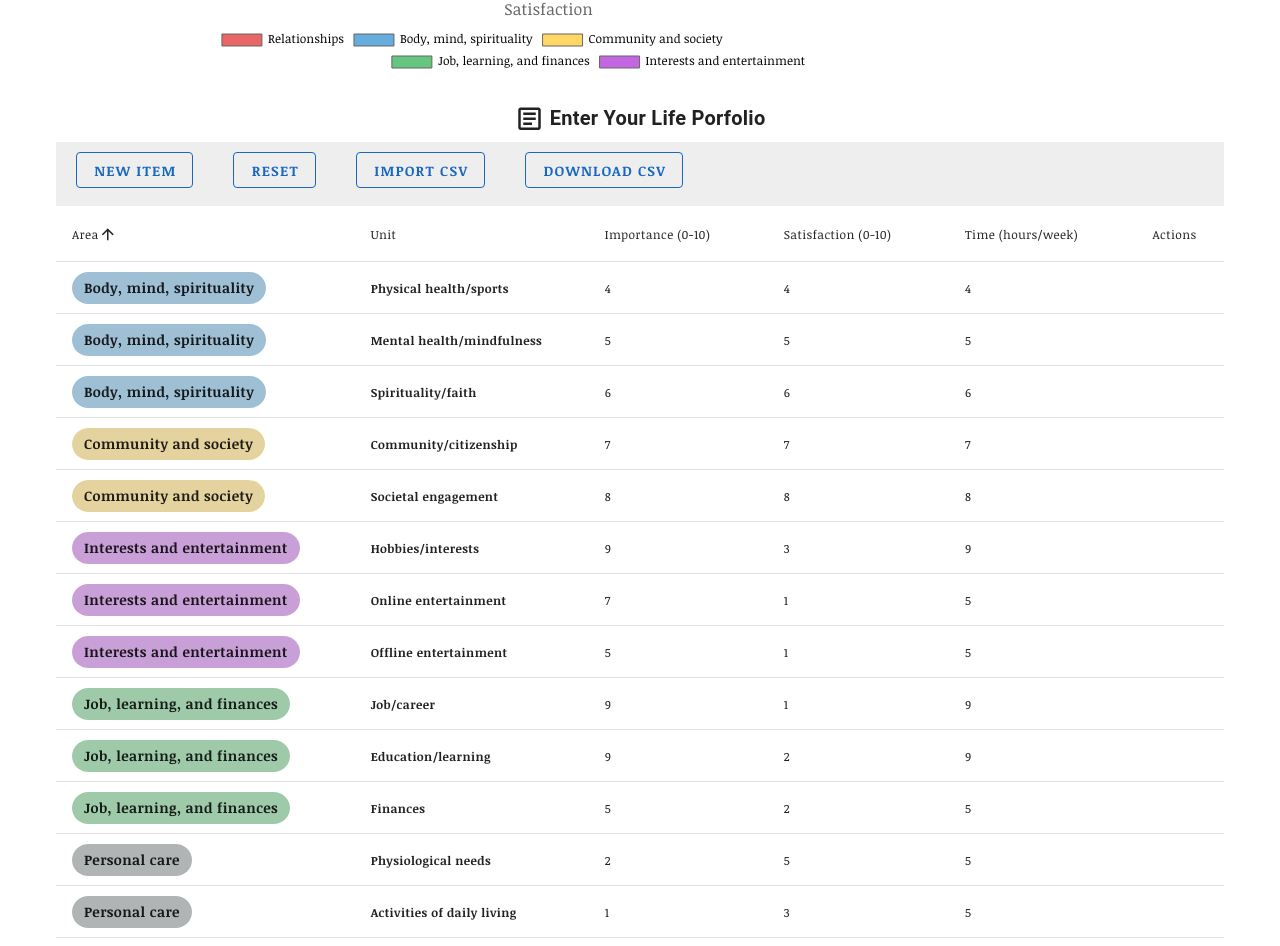
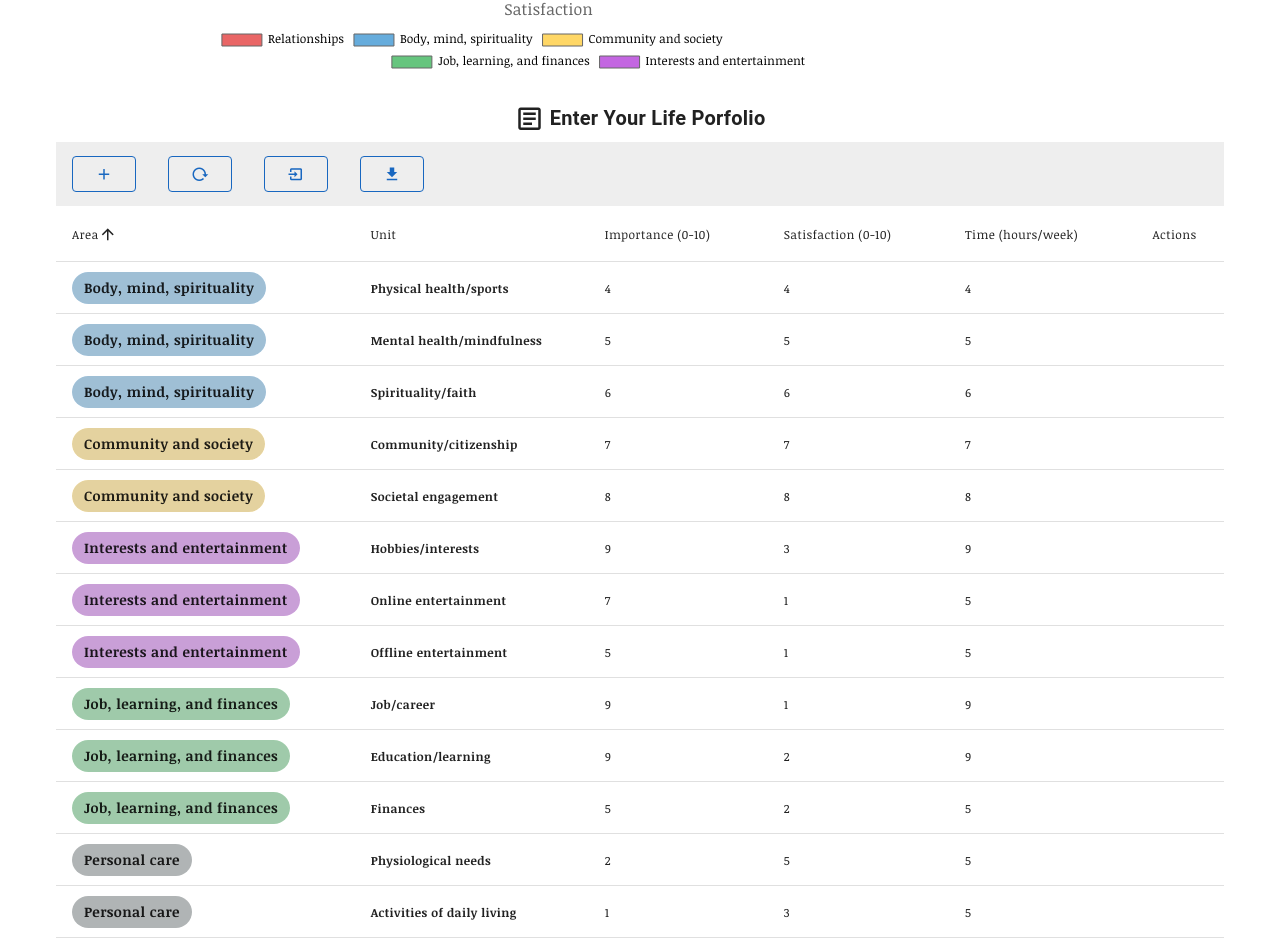
Before and after one commit to cameronlai/strategic-life-portfolio, a Vue app: page / in a window 1280 px wide. Shown: the part 916-1862 px from the top of the page. Built offline with nearby package versions, Linux system fonts and the light colour scheme.

Commit message:
Fix buttons

```diff
--- a/src/components/Home.vue
+++ b/src/components/Home.vue
@@ -57,35 +57,39 @@
               items-per-page="50"
             >
               <template v-slot:top>
-                <v-toolbar flat>
-                  <v-dialog v-model="dialog" max-width="800">
+                <v-toolbar class="fill-width" flatn prominent>
+                  <v-dialog v-model="dialog" width="800">
                     <template v-slot:activator="{ props }">
+                      <div>
                         <v-btn
-                        class="font-weight-bold mb-2 mx-5"
+                          class="font-weight-bold mx-1 mx-sm-4"
                           color="primary"
                           variant="outlined"
                           dark
                           v-bind="props"
                         >
-                        New Item
+                          <!-- New Item -->
+                          <v-icon icon="mdi-plus"></v-icon>
                         </v-btn>
                         <v-btn
-                        class="font-weight-bold mb-2 mx-5"
+                          class="font-weight-bold mx-1 mx-sm-4"
                           color="primary"
                           variant="outlined"
                           dark
                           @click="resetData"
                         >
-                        Reset
+                          <!-- Reset -->
+                          <v-icon icon="mdi-reload"></v-icon>
                         </v-btn>
                         <v-btn
-                        class="font-weight-bold mb-2 mx-5"
+                          class="font-weight-bold mx-1 mx-sm-4"
                           color="primary"
                           variant="outlined"
                           dark
                           @click="importCsv"
                         >
-                        Import CSV
+                          <!-- Import CSV -->
+                          <v-icon icon="mdi-import"></v-icon>
                         </v-btn>
                         <input
                           ref="uploader"
@@ -94,14 +98,16 @@
                           @change="onImportCsvChanged"
                         />
                         <v-btn
-                        class="font-weight-bold mb-2 mx-5"
+                          class="font-weight-bold mx-1 mx-sm-4"
                           color="primary"
                           variant="outlined"
                           dark
                           @click="downloadCsv"
                         >
-                        Download CSV
+                          <!-- Download CSV -->
+                          <v-icon icon="mdi-download"></v-icon>
                         </v-btn>
+                      </div>
                     </template>
                     <v-card>
                       <v-card-text>
```
Lines whose indentation alone changed are shown as unchanged.
